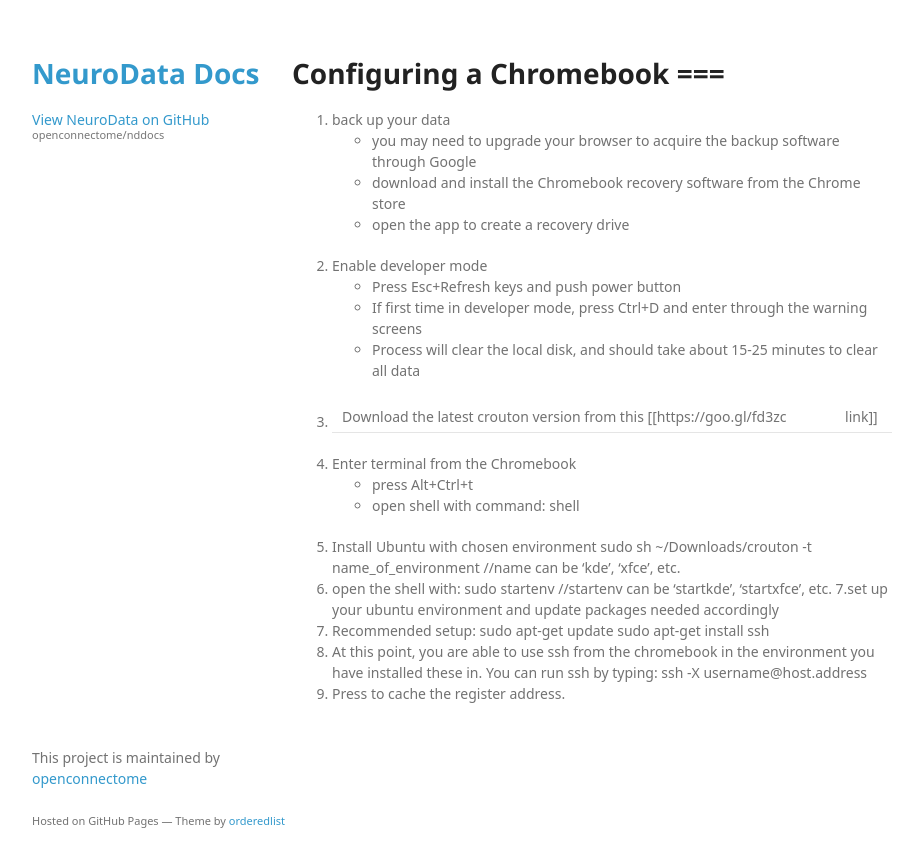
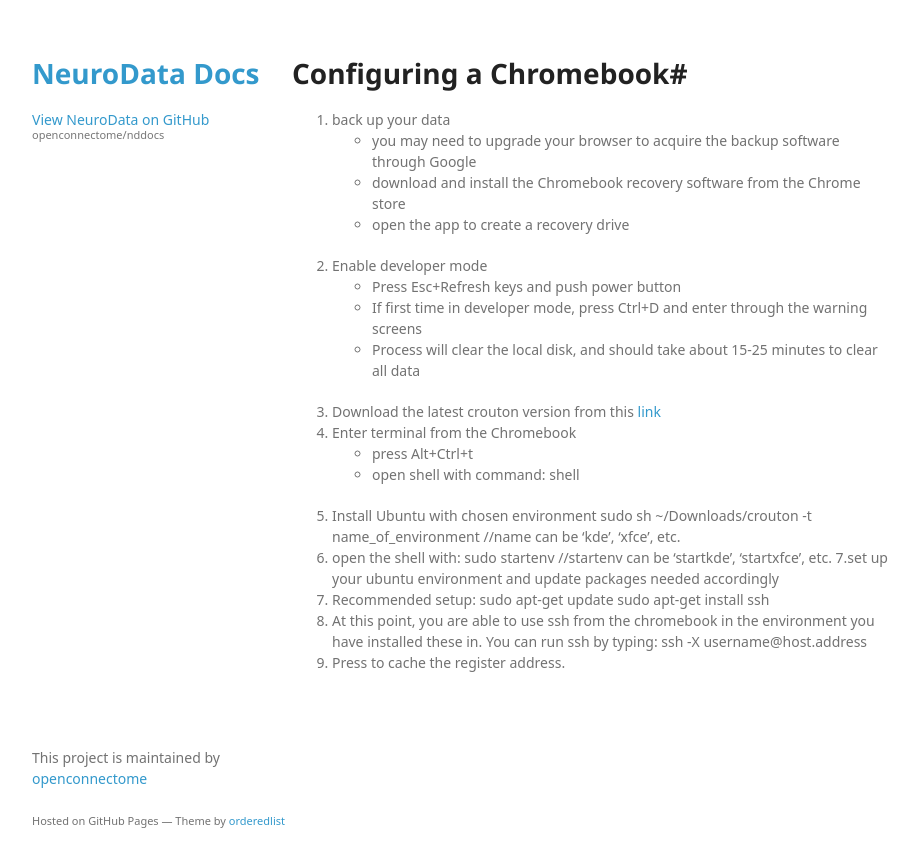
Before and after one commit to neurodata/nddocs-archive, a Jekyll site: the page built from chromebook.md, in a window 1280 px wide. Shown: the top 867 px of the page, without its empty margins (178-1101 px from the left). Built offline with Jekyll 4.4.1, drawn with Linux system fonts in a browser that asks for light colours; some web fonts are replaced.

Commit message:
Update chromebook.md

```diff
--- a/chromebook.md
+++ b/chromebook.md
@@ -3,7 +3,7 @@
 layout: default
 ---
 
-# Configuring a Chromebook ===
+# Configuring a Chromebook#
 
  1. back up your data
    * you may need to upgrade your browser to acquire the backup software through Google
@@ -13,7 +13,7 @@
    * Press Esc+Refresh keys and push power button
    * If first time in developer mode, press Ctrl+D and enter through the warning screens
    * Process will clear the local disk, and should take about 15-25 minutes to clear all data
- 3. Download the latest crouton version from this [[https://goo.gl/fd3zc |link]]
+ 3. Download the latest crouton version from this [link](https://goo.gl/fd3zc)
  4. Enter terminal from the Chromebook
    * press Alt+Ctrl+t
    * open shell with command:
```
